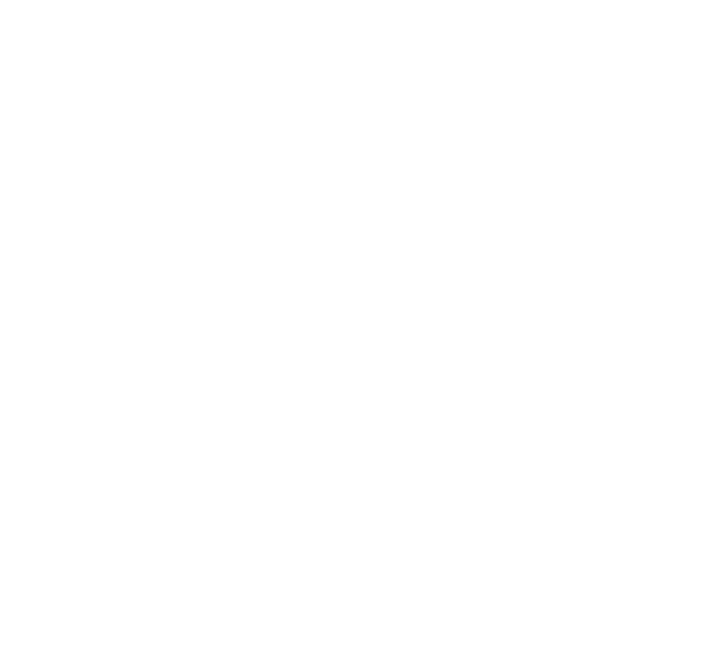
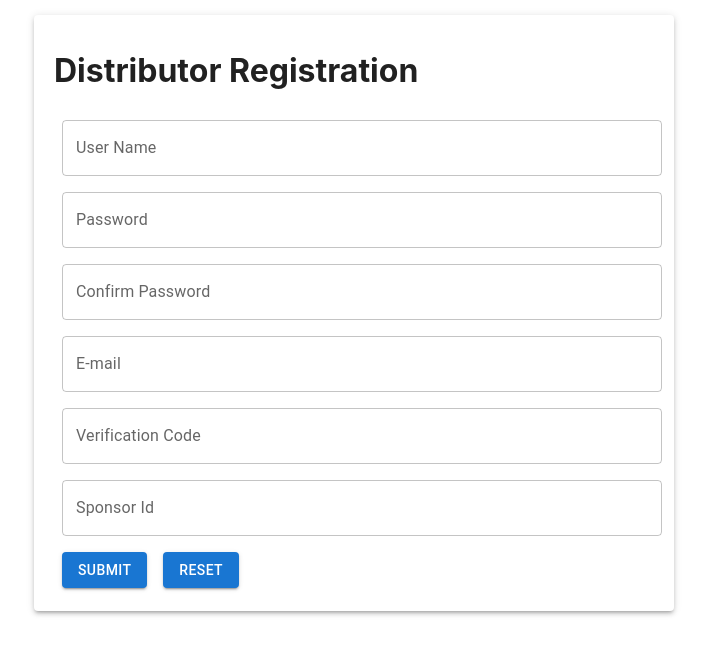
Before and after one commit to NVLDI/ddlabgrown_Old, a React (Create React App) app: page /simpleDistributorReg in a window 1280 px wide. Before the commit this address had no page. Shown: the top 654 px of the page, without its empty margins (286-993 px from the left). Built offline with nearby package versions, Linux system fonts and the light colour scheme.

Commit message:
simple distributor reg

```diff
--- a/src/App.js
+++ b/src/App.js
@@ -44,6 +44,7 @@ import CreateInvoice from './Pages/AdminDashboard/Submenus/Sales/Invoice/CreateI
 import Error from "./Pages/Error/404Page";
 import Registration from './Components/Registration';
 import AdminReg from './Pages/AdminLogin/AdminRegistration'
+import SimpleDistributorReg from './Pages/DistributorLogin/SimpleDistributorReg'
 function App() {
   return (
     <Router>
@@ -52,7 +53,7 @@ function App() {
       <Route exact path="/adminprofile" element={<AdminProfile/>}/>
       <Route exact path="/registration" element={<Registration/>}/>
       <Route exact path="/distributorprofile" element={<DistributerProfile/>}/>
-
+      <Route exact path="/simpleDistributorReg" element={<SimpleDistributorReg/>}/>
       <Route exact path="/" element={<Display/>}/>
       <Route exact path="/Error" element={<Error/>}/>
       <Route exact path = "/adminlogin" element={<AdminLogin/>}/>
--- a/src/Pages/AdminLogin/AdminLogin.jsx
+++ b/src/Pages/AdminLogin/AdminLogin.jsx
@@ -28,7 +28,7 @@ const Reset = () => {
     <div>
     <Container>
   <Paper elevation={3} style={paperStyle}>
-      <h1>Admin Login</h1>
+      <h2>Admin Login</h2>
 <Box
 component="form"
 sx={{
--- a/src/Pages/DistributorLogin/DistributorLogin.jsx
+++ b/src/Pages/DistributorLogin/DistributorLogin.jsx
@@ -1,59 +1,65 @@
-import "./DistributorLogin.css"
 import {useNavigate} from "react-router-dom";
 import React,{useState} from "react";
+import { Container ,Paper, Button} from '@mui/material';
+import Box from '@mui/material/Box';
+import TextField from '@mui/material/TextField';
 
 export default function DistributorLogin() {
-    const navigate = useNavigate();
-    const [distributor_txt, setAdmin] = useState('');
-  const handledistributor = event=>
-  {
-    setAdmin(event.target.value);
-    console.log('value is:', event.target.value);
-  };
+  const paperStyle={padding:'35px 20px', width:600,margin:'20px auto'}
+  const navigate = useNavigate();
+  const [distributor_txt, setdistributor] = useState('');
   const [password_txt, setPassword] = useState('');
-  const handlePassword = event=>
-  {
-    setPassword(event.target.value);
-    console.log('value is', event.target.value);
-  };
-  const handleSubmit = event => {
-    // 👇️ prevent page refresh
-    event.preventDefault();
-
-    console.log('form submitted ✅');
-  };
     const navigateDistributor = () => {
       if((distributor_txt === 'keensk')&&(password_txt === 'keensk123'))
       {
-        navigate('/distributorHomepage');
+        navigate('/');
       }
       else
       {
-        alert("Incorrect Distributor and Password")
+        alert("Incorrect Username and Password")
+      }
+};
+const Reset = () => {
+  setdistributor(()=> "")
+  setPassword(()=> "")
+};
+const signup = ()=>{
+  navigate('/simpleDistributorReg');
+}
+  return (
+    <div>
+    <Container>
+  <Paper elevation={3} style={paperStyle}>
+      <h2>Distributor Login</h2>
+<Box
+component="form"
+sx={{
+'& > :not(style)': { m: 1 },
+}}
+noValidate
+autoComplete="off"
+>
 
-      }
-      };
-      const navigateClose = () => {
-        navigate('/');
-};
-  return (
-    <div className="DistributorLogin">
-    <h2 className="LoginDistributorClient">Distributor Login</h2>
-    <div className="DistributorLoginWidgetClient">
-    <form className="newDistributor" onSubmit={handleSubmit}>
-        <div className="newDistributorItem">
-                <label>User Name</label>
-                <input type="text" placeholder="Distributor Name" id="distributor_txt" onChange={handledistributor}/>
-        </div>
-        <div className="newDistributorItem">
-                <label>Password</label>
-                <input type="password" placeholder="Password" id="password_txt" onChange={handlePassword}/>
-        </div>
-
-        <button type="submit" className="button" onClick={navigateDistributor}>Login</button>
-        <button className="button" onClick={navigateClose}>Cancel</button>
-    </form>
-</div>
+<TextField id="outlined-basic" label="Username" variant="outlined" fullWidth
+value={distributor_txt}
+onChange={(e)=>setdistributor(e.target.value)}
+/>
+<TextField id="outlined-basic" label="Password" variant="outlined" type="password" fullWidth
+value={password_txt}
+onChange={(e)=>setPassword(e.target.value)}
+/>
+<Button variant="contained" onClick={navigateDistributor}>
+  Login
+</Button>
+<Button variant="contained" onClick={Reset}>
+  Reset
+</Button>
+<Button variant="outlined" onClick={signup}>
+  Sign Up
+</Button>
+</Box>
+</Paper>
+</Container>
 </div>
   )
 }
--- /dev/null
+++ b/src/Pages/DistributorLogin/SimpleDistributorReg.jsx
@@ -0,0 +1,77 @@
+import React, {useState}  from 'react'
+import { Container ,Paper, Button} from '@mui/material';
+import Box from '@mui/material/Box';
+import TextField from '@mui/material/TextField';
+import Checkbox from '@mui/material/Checkbox';
+import FormControlLabel from '@mui/material/FormControlLabel';
+
+
+export default function SimpleDistributorReg() {
+
+    const paperStyle={padding:'15px 20px', width:600,margin:'15px auto'}
+    const [password,setpassword]=useState('')
+    const [conPassword,setConPassword]=useState('')
+    const [userName,setUsername]=useState('')
+    const [Email,setEmail]=useState('')
+    const [verification, setverification]=useState('')
+    const [sponsor,setsponsor]=useState('')
+    const handleClick=(e)=>{
+
+      }
+      const ResetField=(e)=>
+      {
+        setConPassword(()=> "")
+        setEmail(()=> "")
+        setpassword(()=> "")
+        setUsername(()=> "")
+        setverification(()=> "")
+        setsponsor(()=>"")
+      }
+  return (
+    <div><Container>
+    <Paper elevation={3} style={paperStyle}>
+        <h1>Distributor Registration</h1>
+<Box
+component="form"
+sx={{
+  '& > :not(style)': { m: 1 },
+}}
+noValidate
+autoComplete="off"
+>
+<TextField id="outlined-basic" label="User Name" variant="outlined" fullWidth
+value={userName}
+onChange={(e)=>setUsername(e.target.value)}
+/>
+<TextField id="outlined-basic" label="Password" variant="outlined" type="password" fullWidth
+value={password}
+onChange={(e)=>setpassword(e.target.value)}
+/>
+<TextField id="outlined-basic" label="Confirm Password" variant="outlined" type="password" fullWidth
+value={conPassword}
+onChange={(e)=>setConPassword(e.target.value)}
+/>
+<TextField id="outlined-basic" label="E-mail" variant="outlined" fullWidth
+value={Email}
+onChange={(e)=>setEmail(e.target.value)}
+/>
+<TextField id="outlined-basic" label="Verification Code" variant="outlined" fullWidth
+value={verification}
+onChange={(e)=>setverification(e.target.value)}
+/>
+<TextField id="outlined-basic" label="Sponsor Id" variant="outlined" fullWidth
+value={sponsor}
+onChange={(e)=>setsponsor(e.target.value)}
+/>
+<Button variant="contained" onClick={handleClick}>
+    Submit
+</Button>
+<Button variant="contained" onClick={ResetField}>
+    Reset
+</Button>
+</Box>
+</Paper>
+</Container></div>
+
+  )
+}
```
